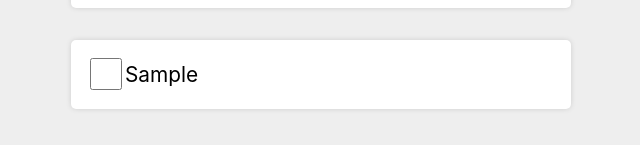
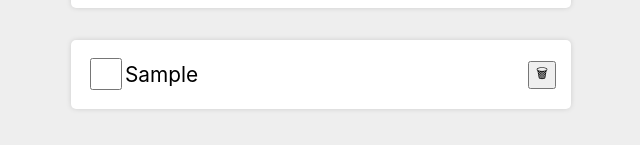
Before and after one commit to idontreallywolf/react-learn-todolist, a React (Create React App) app: page / in a window 1280 px wide. Both pictures are taken after typing "Sample" into the empty fields and a click on the button "Add". Shown: the part 135-280 px from the top of the page, without its empty margins (319-959 px from the left). Built offline with nearby package versions, Linux system fonts and the light colour scheme.

Commit message:
add delete btn

```diff
--- a/src/Todo.js
+++ b/src/Todo.js
@@ -1,11 +1,18 @@
 import React from 'react';
 
-export default function Todo({ todo, toggle }) {
-    const toggleBox = () => toggle(todo.id);
+export default function Todo({ todo, toggle, deleteItem }) {
+    const toggleBox  = () => toggle(todo.id);
+    const deleteTodo = () => deleteItem(todo.id);
+
     return <label>
                 <div className='todo-element'>
                     <span><input type='checkbox' checked={ todo.isDone } onChange={ toggleBox }/></span>
-                    <div className='todo-name'>{ todo.name }</div>
+                    <div className='todo-name'>
+                        <span>
+                            { todo.name }
+                        </span>
+                        <button onClick={ deleteTodo }>🗑</button>
+                    </div>
                 </div>
             </label>
 }
--- a/src/TodoList.js
+++ b/src/TodoList.js
@@ -10,9 +10,13 @@ export default function TodoList({ list, setList }) {
         setList(_temp)
     }
 
+    const deleteItem = (id) => {
+        setList([...list].filter(todo => todo.id !== id));
+    }
+
     return (
         <div className='todo'>
-            { list.map(todo => <Todo key={ todo.id } todo={ todo } toggle={ toggle }/>) }
+            { list.map(todo => <Todo key={ todo.id } todo={ todo } toggle={ toggle } deleteItem={ deleteItem }/>) }
         </div>
     );
 }
--- a/src/css/todoList.css
+++ b/src/css/todoList.css
@@ -18,4 +18,5 @@ input[type='checkbox'] {
     font-size: 1.3em;
     display: flex;
     align-items: center;
+    justify-content: space-between;
 }
```
